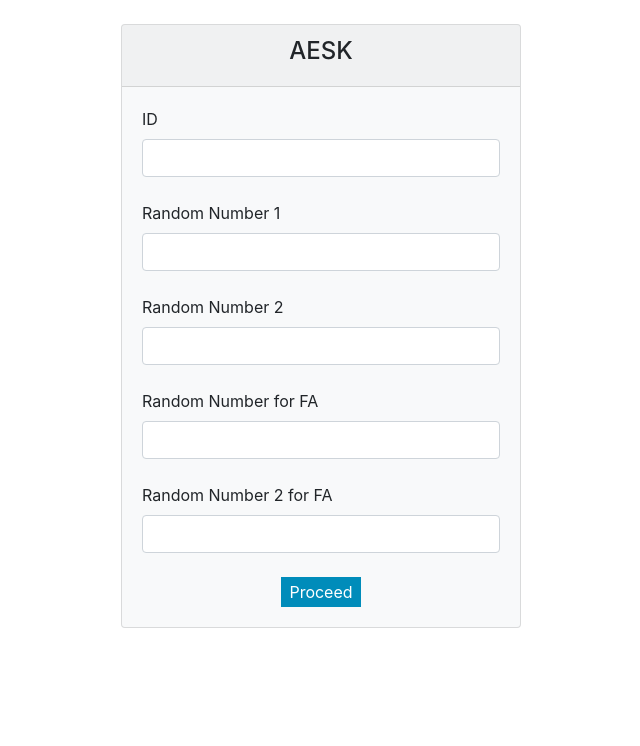
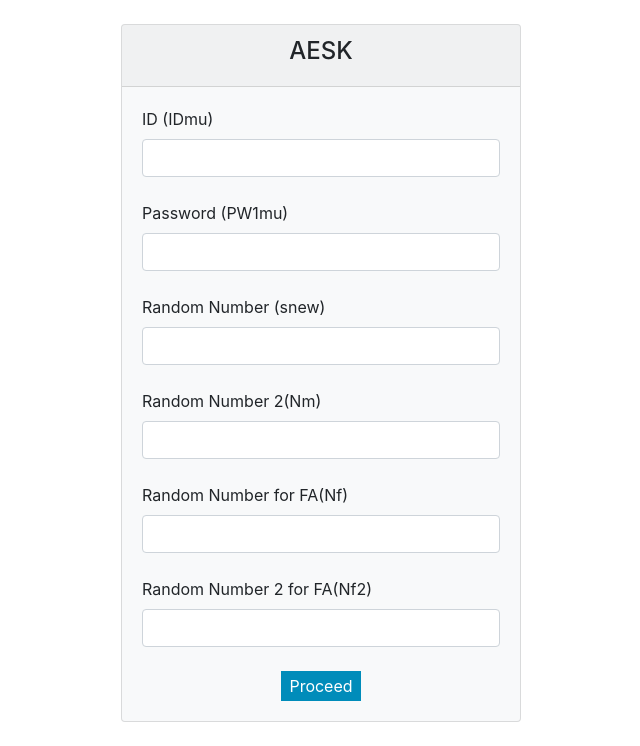
Before and after one commit to cosine99/crypto-project, a Flask app: page /aesk/1 in a window 1280 px wide. Shown: the part 56-802 px from the top of the page, without its empty margins (319-959 px from the left). Before the commit the page ends 684 px from the top, so only its background shows below. Run offline with Flask 2, Linux system fonts and the light colour scheme; some libraries are stand-ins or nearby versions.

Commit message:
Web App: Update labels of web-forms.

```diff
--- a/web_app/app/algorithms/old/user.py
+++ b/web_app/app/algorithms/old/user.py
@@ -41,9 +41,6 @@ class MobileUser:
         start = time()
 
         self.PW1mu = PW1mu
-
-        # IMPLEMENT MATCH PASSWORD
-
         self.snew = snew
         self.Nm = Nm
         self.EID1 = xor(hash(xor(self.IDmu, self.PW1mu)), self.s)
--- a/web_app/app/algorithms/proposed/foreign_agent.py
+++ b/web_app/app/algorithms/proposed/foreign_agent.py
@@ -24,7 +24,6 @@ class ForeignAgent:
         print('Agent Registration Phase:')
 
         start = time()
-        # self.mobile_user = mobile_user
         self.Kfa = hash(self.IDfa + self.b)
         status = home_agent.agent_registration_2(self.IDfa, self.Kfa, self)
 
@@ -56,7 +55,7 @@ class ForeignAgent:
     def aesk_step_4(self, Vh, Snew, Nf2, home_agent):
         self.Snew = Snew
 
-        if(self.Qm != str(hash(str(self.EIDnew) + str(Snew) + str(self.Nm)))): #JUGAAD HERE
+        if(self.Qm != str(hash(str(self.EIDnew) + str(Snew) + str(self.Nm)))):
             print('Failure at step 4')
             return 1
 
--- a/web_app/app/algorithms/proposed/home_agent.py
+++ b/web_app/app/algorithms/proposed/home_agent.py
@@ -35,13 +35,9 @@ class HomeAgent:
         SKfa = hash(xor(IDfa, self.SKha))
         self.Nf = xor(xor(Vf, hash(SKfa)), hash(str(self.Kfa) + str(Nm)))
         self.Qf = hash(str(hash(self.EID1new + str(self.S1) + Nm)) + self.Nf + str(SKfa))
-        # FIX THIS
-        if self.Qf!=Qf:
-            print('QFs are Not Equal')
-            self.Qf = Qf
-
         self.Snew = hash(str(self.EID1new) + str(hash(self.SKha)))
         self.Vh = xor((self.EID1new + str(self.S1) + str(self.Snew)), hash(str(self.SKfa) + self.Nf))
+        self.Qf = Qf
 
         return foreign_agent.aesk_step_4(self.Vh, self.Snew, Nf2, self)
 
--- a/web_app/app/algorithms/proposed/user.py
+++ b/web_app/app/algorithms/proposed/user.py
@@ -14,8 +14,6 @@ def xor(data, key):
 class MobileUser:
 
     def registration(self, IDmu, PWmu, s, home_agent, foreign_agent):
-        # print('Agent Registration Phase:')
-        # foreign_agent.agent_registration_1(home_agent, self)
 
         print('User Registration Phase:')
 
@@ -47,8 +45,6 @@ class MobileUser:
         start = time()
 
         self.PW1mu = PW1mu
-        # IMPLEMENT MATCH PASSWORD
-
         self.snew = snew
         self.Nm = Nm
         s = xor(self.s1, hash(self.IDmu + self.PW1mu))
--- a/web_app/app/forms.py
+++ b/web_app/app/forms.py
@@ -12,33 +12,34 @@ class Menu(FlaskForm):
 
 class Registration(FlaskForm):
 
-    IDmu = StringField('ID', validators=[DataRequired()])
-    PWmu = StringField('Password', validators=[DataRequired()])
-    s = StringField('Random Number', validators=[DataRequired()])
+    IDmu = StringField('ID (IDmu)', validators=[DataRequired()])
+    PWmu = PasswordField('Password (PWmu)', validators=[DataRequired()])
+    s = StringField('Random Number (s)', validators=[DataRequired()])
     submit = SubmitField('Register')
 
 
 class AESK(FlaskForm):
 
-    PW1mu = StringField('ID', validators=[DataRequired()])
-    snew = StringField('Random Number 1', validators=[DataRequired()])
-    Nm = StringField('Random Number 2', validators=[DataRequired()])
-    Nf = StringField('Random Number for FA', validators=[DataRequired()])
-    Nf2 = StringField('Random Number 2 for FA', validators=[DataRequired()])
+    IDmu = StringField('ID (IDmu)', validators=[DataRequired()])
+    PW1mu = PasswordField('Password (PW1mu)', validators=[DataRequired()])
+    snew = StringField('Random Number (snew)', validators=[DataRequired()])
+    Nm = StringField('Random Number 2(Nm)', validators=[DataRequired()])
+    Nf = StringField('Random Number for FA(Nf)', validators=[DataRequired()])
+    Nf2 = StringField('Random Number 2 for FA(Nf2)', validators=[DataRequired()])
     submit = SubmitField('Proceed')
 
 
 class SK_Update(FlaskForm):
 
-    Nstarm = StringField('New Random Number', validators=[DataRequired()])
-    Nstarf = StringField('New Random Number for FA', validators=[DataRequired()])
-    Kmf = StringField('New Session Key', validators=[DataRequired()])
+    Nstarm = StringField('New Random Number (N*m)', validators=[DataRequired()])
+    Nstarf = StringField('New Random Number for FA(N*f)', validators=[DataRequired()])
+    Kmf = StringField('New Session Key (Kmf)', validators=[DataRequired()])
     submit = SubmitField('Update Session Key')
 
 
 class Password_Altered(FlaskForm):
 
-    IDmu = StringField('ID', validators=[DataRequired()])
-    PWmu = StringField('Password', validators=[DataRequired()])
-    PWmu_new = StringField('New Password', validators=[DataRequired()])
+    IDmu = StringField('ID (IDmu)', validators=[DataRequired()])
+    PWmu = PasswordField('Password (PWmu)', validators=[DataRequired()])
+    PWmu_new = PasswordField('New Password(PWmu_new)', validators=[DataRequired()])
     submit = SubmitField('Change Password')
--- a/web_app/app/routes.py
+++ b/web_app/app/routes.py
@@ -93,6 +93,9 @@ def aesk(algo):
         Nm = form.Nm.data
         Nf = form.Nf.data
         Nf2 = form.Nf2.data
+        if(mobile_user.PWmu != PW1mu):
+            flash ('Incorrect Password')
+            return redirect('/aesk/{}'.format(algo))
         status, time = mobile_user.aesk(PW1mu, snew, Nm, Nf, Nf2, home_agent, foreign_agent)
         if status == 0:
             flash('AESK Successful')
--- a/web_app/app/templates/aesk.html
+++ b/web_app/app/templates/aesk.html
@@ -9,6 +9,14 @@
   <div class="card-body ">
     <form action="" method="post" novalidate>
       {{form.hidden_tag()}}
+      <div>
+        {{ form.IDmu.label }} <br />
+        {{ form.IDmu(size=32,class_="form-control") }}
+        {% for error in form.IDmu.errors %}
+          <span style="color: red;">[{{ error }}]</span>
+        {% endfor %}
+      </div>
+      <br/>
       <div>
         {{ form.PW1mu.label }} <br />
         {{ form.PW1mu(size=32,class_="form-control") }}
```
Also changed, not shown: web_app/app/algorithms/old/home_agent.py (+1 -6 lines).
